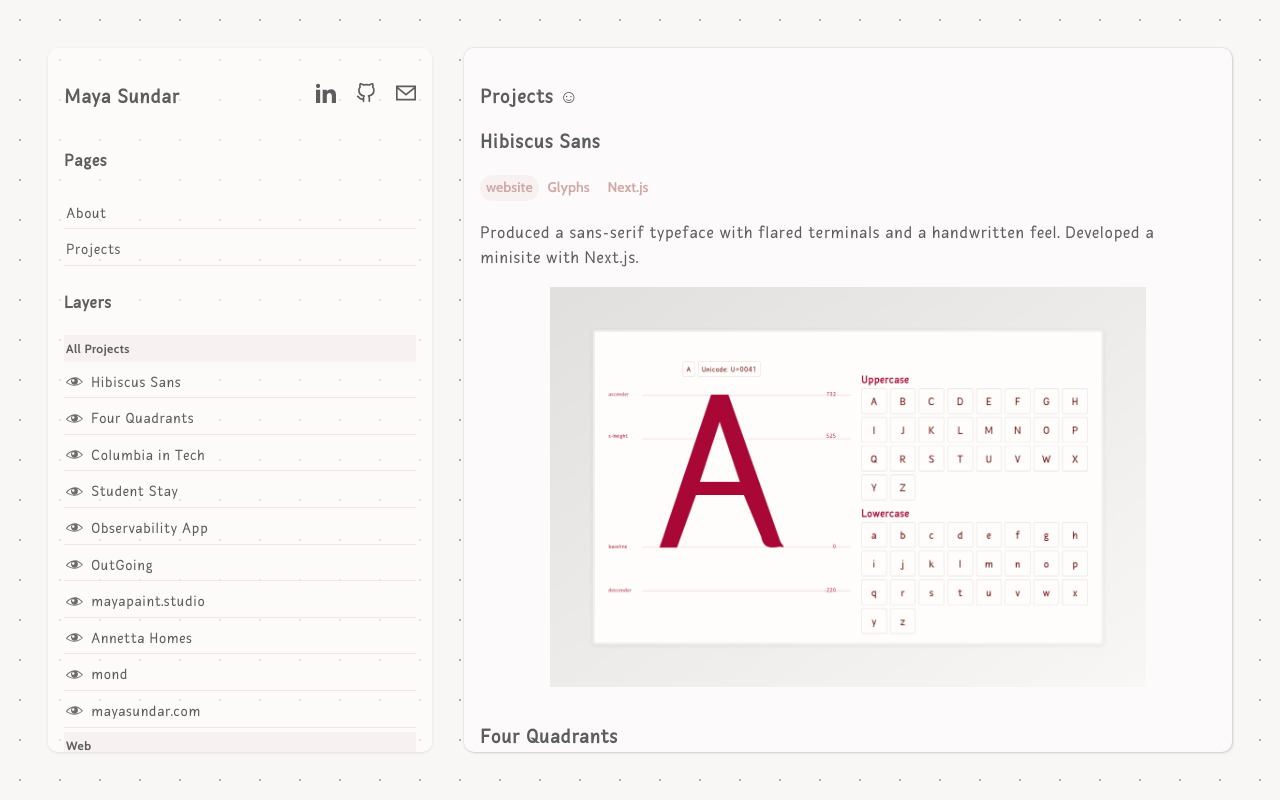
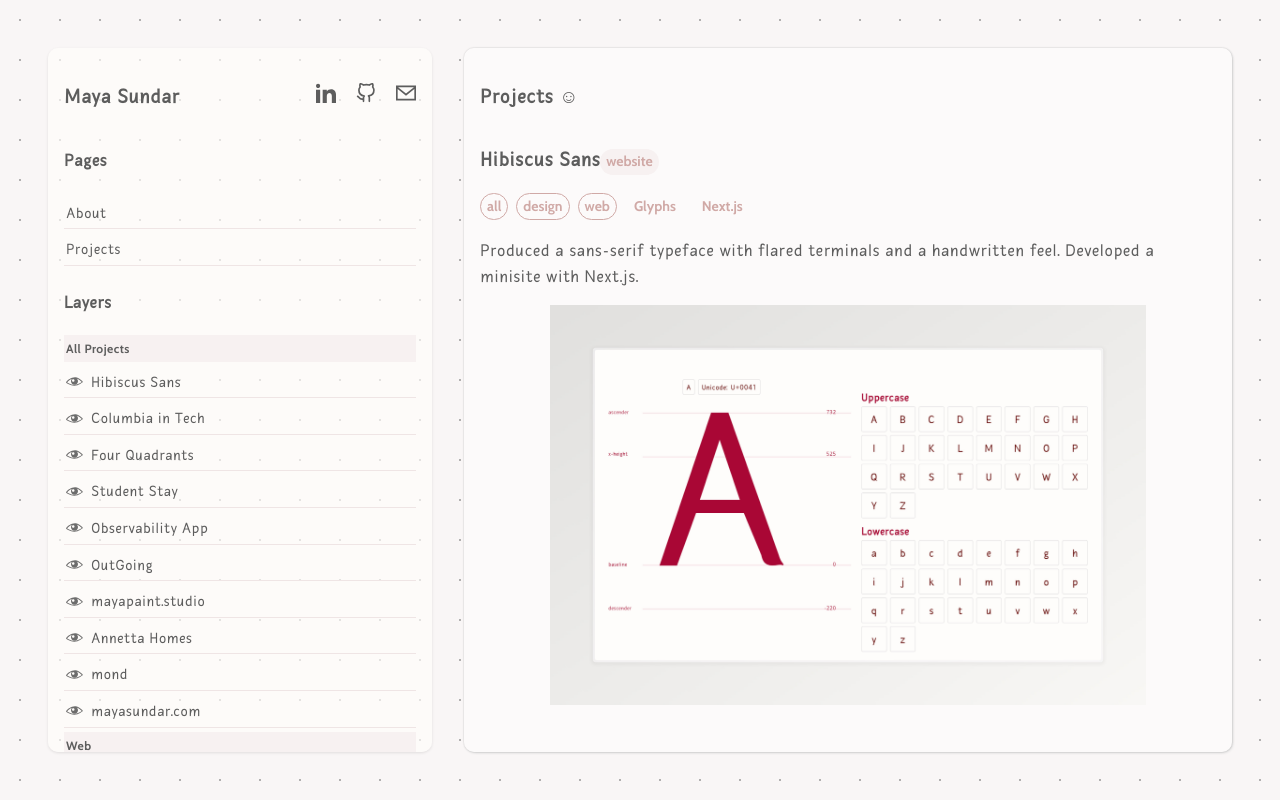
Before and after one commit to mayasundar/mayasundar.github.io, a Next.js app: page /projects in a window 1280 px wide. Built offline with nearby package versions, Linux system fonts and the light colour scheme; a web font is replaced by a local one.

Commit message:
break up projects page (to add new views later)

```diff
--- /dev/null
+++ b/src/app/projects/list.tsx
@@ -0,0 +1,77 @@
+"use client";
+import { useSidebar } from "../../components/SidebarContext";
+import { projectsData } from "./projectData";
+import Image from "next/image";
+
+const List = () => {
+    const { visibleComponents, setActiveGroup } = useSidebar();
+    const handleTagClick = (tag) => {
+        const validTags = ["all", "web", "mobile", "design", "brand"];
+        if (validTags.includes(tag)) {
+            setActiveGroup(tag);
+        }
+    };
+
+    return (
+        <div>
+            <h3>Projects ☺&#xFE0E;</h3>
+            <div>
+                {Object.entries(projectsData).map(
+                    ([key, project]) =>
+                        visibleComponents[key] && (
+                            <div key={key} data-component-id={key}>
+                                <div className="tbox ">
+
+                                    <div className="flex items-baseline gap-6">
+                                        <div>
+                                            <h3>{project.name}</h3>
+                                        </div>
+                                        <div >
+                                            {project.websiteUrl && (
+                                                <a
+                                                    className="website"
+                                                    href={project.websiteUrl}
+                                                    target="_blank"
+                                                    rel="noopener noreferrer"
+                                                >
+                                                    {project.websiteText || "website"}
+                                                </a>
+                                            )}
+                                        </div>
+                                    </div>
+
+                                    <div className="flex items-baseline map">
+                                        {project.tags.map((tag, index)=>(
+                                            <a key={index}
+                                               className="tag"
+                                               onClick={() => handleTagClick(tag)}
+                                            >{tag}</a>
+                                        ))}
+                                    {project.tools.map((tool, index) => (
+                                        <div key={index} className="tool"
+                                        >{tool}</div>
+                                    ))}
+                                    </div>
+
+                                    <div>
+                                        {project.description.map((desc, index) => (
+                                            <p key={index}>{desc}</p>
+                                        ))}
+                                    </div>
+
+                                    <div>
+                                        <Image
+                                            src={project.image}
+                                            alt={project.imageAlt}
+                                        />
+                                    </div>
+                                </div>
+                            </div>
+                        )
+                )}
+            </div>
+        </div>
+    );
+};
+
+export default List;
--- a/src/app/projects/page.tsx
+++ b/src/app/projects/page.tsx
@@ -1,75 +1,12 @@
 "use client";
-import { useEffect, useRef } from "react";
+import { useEffect, useRef, useState } from "react";
 import { useSidebar, ProjectTag } from "../../components/SidebarContext";
-import HibiscusSans from "./layers/HibiscusSans";
-import ColumbiaInTech from "./layers/ColumbiaInTech";
-import StudentStay from "./layers/StudentStay";
-import ObservabilityApp from "./layers/ObservabilityApp";
-import OutGoing from "./layers/OutGoing";
-import AnnettaHomes from "./layers/AnnettaHomes";
-import FourQuadrants from "./layers/FourQuadrants";
-import MayaSundar from "./layers/MayaSundar";
-import MayaPaintStudio from "./layers/MayaPaintStudio";
-import Mond from "./layers/Mond";
-
-const projectsData = {
-    "HibiscusSans": {
-        name: "Hibiscus Sans",
-        tags: ["all", "design", "web"] as ProjectTag[]
-    },
-    "ColumbiaInTech": {
-        name: "Columbia in Tech",
-        tags: ["all", "web", "brand"] as ProjectTag[]
-    },
-    "StudentStay": {
-        name: "Student Stay",
-        tags: ["all", "web", "brand", "design"] as ProjectTag[]
-    },
-    "ObservabilityApp": {
-        name: "Observability App",
-        tags: ["all", "web"] as ProjectTag[]
-    },
-    "OutGoing": {
-        name: "OutGoing",
-        tags: ["all", "mobile", "design"] as ProjectTag[]
-    },
-    "MayaPaintStudio": {
-        name: "mayapaint.studio",
-        tags: ["all", "mobile"] as ProjectTag[],
-    },
-    "AnnettaHomes": {
-        name: "Annetta Homes",
-        tags: ["all", "web", "design", "brand"] as ProjectTag[],
-    },
-    "Mond": {
-        name: "mond",
-        tags: ["all", "mobile"] as ProjectTag[],
-    },
-    "MayaSundar": {
-        name: "mayasundar.com",
-        tags: ["all", "web"] as ProjectTag[],
-    },
-    "FourQuadrants": {
-        name: "Four Quadrants",
-        tags: ["all", "web"] as ProjectTag[],
-    },
-
-};
-
-const componentsList: Record<string, React.ComponentType> = {
-    HibiscusSans,
-    FourQuadrants,
-    ColumbiaInTech,
-    StudentStay,
-    ObservabilityApp,
-    OutGoing,
-    MayaPaintStudio,
-    AnnettaHomes,
-    Mond,
-    MayaSundar,
-};
+import List from "@/app/projects/list";
+import Grid from "@/app/projects/grid";
+import {componentsList, projectsData} from "./projectData";
 
 const Projects = () => {
+    const [activeView, setActiveView] = useState<ViewType>("list");
     const { visibleComponents, initializeComponents } = useSidebar();
     const initialized = useRef(false);
 
@@ -77,7 +14,7 @@ const Projects = () => {
         if (!initialized.current) {
             initialized.current = true;
             initializeComponents(
-                Object.keys(componentsList),
+                Object.keys(projectsData),
                 "projects",
                 projectsData
             );
@@ -86,17 +23,31 @@ const Projects = () => {
 
     return (
         <div>
-            <h3>Projects ☺&#xFE0E;</h3>
-
-            <div className="tbox">
-                {Object.entries(componentsList).map(
-                    ([key, Component]) =>
-                        visibleComponents[key] && (
-                            <div key={key} data-component-id={key}>
-                                <Component />
-                            </div>
-                        )
-                )}
+            {/*<h3>Projects ☺&#xFE0E;</h3>*/}
+            <div className="flex space-x-2">
+                {/*<button*/}
+                {/*    onClick={() => setActiveView("list")}*/}
+                {/*    className={`px-4 py-2 rounded ${*/}
+                {/*        activeView === "list"*/}
+                {/*            ? "bg-blue-500 text-white"*/}
+                {/*            : "bg-gray-200"*/}
+                {/*    }`}*/}
+                {/*>*/}
+                {/*    List View*/}
+                {/*</button>*/}
+                {/*<button*/}
+                {/*    onClick={() => setActiveView("grid")}*/}
+                {/*    className={`px-4 py-2 rounded ${*/}
+                {/*        activeView === "grid"*/}
+                {/*            ? "bg-blue-500 text-white"*/}
+                {/*            : "bg-gray-200"*/}
+                {/*    }`}*/}
+                {/*>*/}
+                {/*    Grid View*/}
+                {/*</button>*/}
+            </div>
+            <div className="flex-grow">
+                {activeView === "list" ? <List /> : <Grid />}
             </div>
             </div>
     );
```
